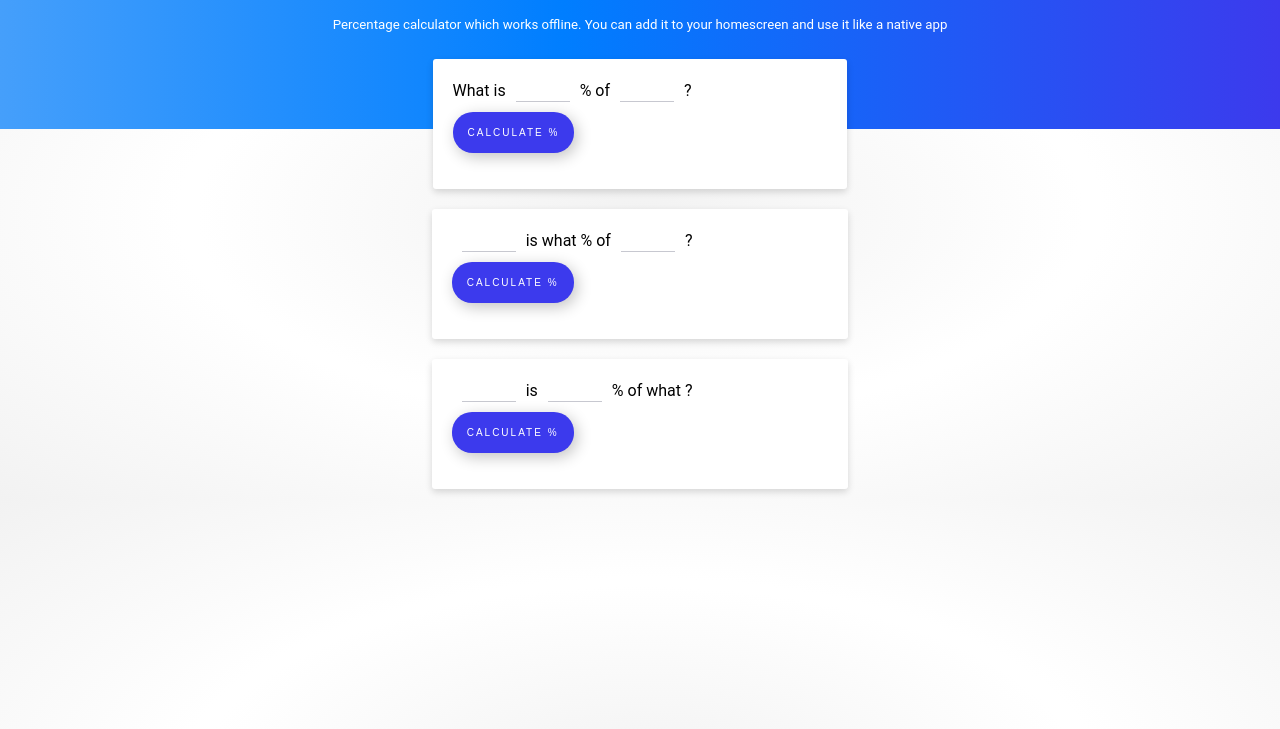
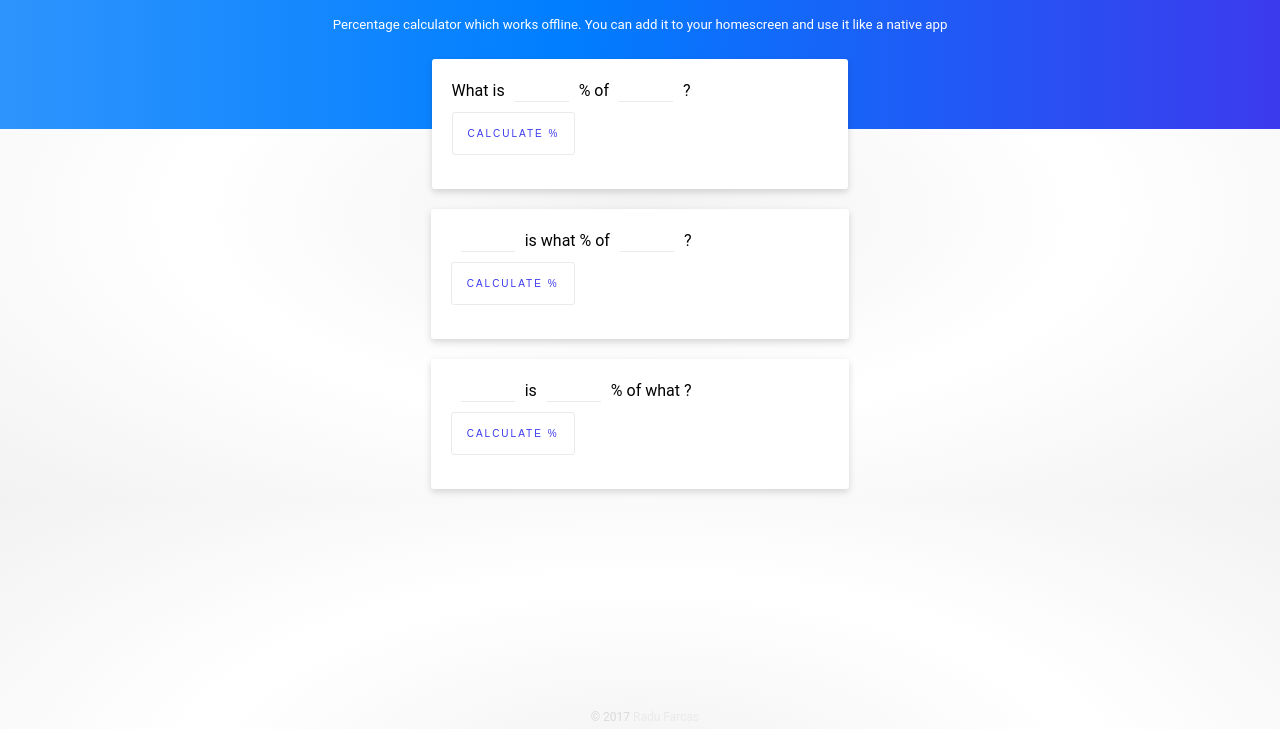
Before and after one commit to radufarcas10/percent.age, a website: page public/index.html in a window 1280 px wide. Shown: the part 71-800 px from the top of the page. Drawn offline with Linux system fonts and the light colour scheme.

Commit message:
UI buttons changes, update cache name

```diff
--- a/public/index.html
+++ b/public/index.html
@@ -60,7 +60,10 @@
           </fieldset>
         </form>
       </div>
+      <div class="footer">
+        <span>&copy; 2017 <a href="mailto:f.radu10@yahoo.com">Radu Farcas</a></span>
+      </div>
     </div>
-    <script type="text/javascript" src="scripts/calculator.js"></script>
+    <script type="text/javascript" src="scripts/calculator.js" async></script>
   </body>
 </html>
--- a/public/service-worker.js
+++ b/public/service-worker.js
@@ -1,4 +1,4 @@
-var staticCacheName = 'percentage-static-v7'; // !!change the cache version if you change anything in a file
+var staticCacheName = 'percentage-static-v8'; // !!change the cache version if you change anything in a file
 var filesToCache = [
 	'/',
 	'/index.html',
--- a/public/styles/main.css
+++ b/public/styles/main.css
@@ -57,7 +57,7 @@ input[type="number"] {
   margin: 0 10px;
   font-size: 16px;
   background: transparent;
-  border-bottom: 1px solid #C7C8D0;
+  border-bottom: 1px solid #eaeaea;
   transition: all ease 0.3s;
 }
 
@@ -72,18 +72,16 @@ button {
   font-size: 10px;
   text-transform: uppercase;
   letter-spacing: 2px;
-  color: #fff;
-  background-color: #3C3AED;
-  border: 0;
-  border-radius: 20px;
-  box-shadow: 3px 4px 15px 0px #c3c3c3;
-  transition: box-shadow ease 0.3s;
+  color: #3C3AED;
+  background-color: #fff;
+  border: 1px solid #eaeaea;
+  border-radius: 3px;
+  transition: all ease 0.3s;
 }
 
 button:focus {
   outline: none;
-  box-shadow: inset 2px 3px 25px 1px #9998ff;
-  box-shadow: 3px 4px 15px 0px #c3c3c3;
+  border: 1px solid #3C3AED;
 }
 
 button:after {
@@ -116,13 +114,9 @@ button:focus:after {
   visibility: visible;
 }
 
-img {
-  position: absolute;
-}
-
 .header {
   height: 200px;
-  background: linear-gradient(to right, #459ffb 0%,#007eff 44%,#3C3AED 100%);
+  background: linear-gradient(to right, #2e94fd 0%,#007eff 44%,#3C3AED 100%);
 }
 
 .container {
@@ -147,6 +141,22 @@ img {
   font-weight: 600;
 }
 
+.footer {
+  position: absolute;
+  text-align: center;
+  margin: 5px;
+  bottom: 0;
+  left: 50%;
+  font-size: 12px;
+  color: #dadada;
+  transform: translate(-50%, 0);
+}
+
+a {
+  text-decoration: none;
+  color: #eaeaea;
+}
+
 @keyframes ripple {
   0% {
     transform: scale(0);
```
